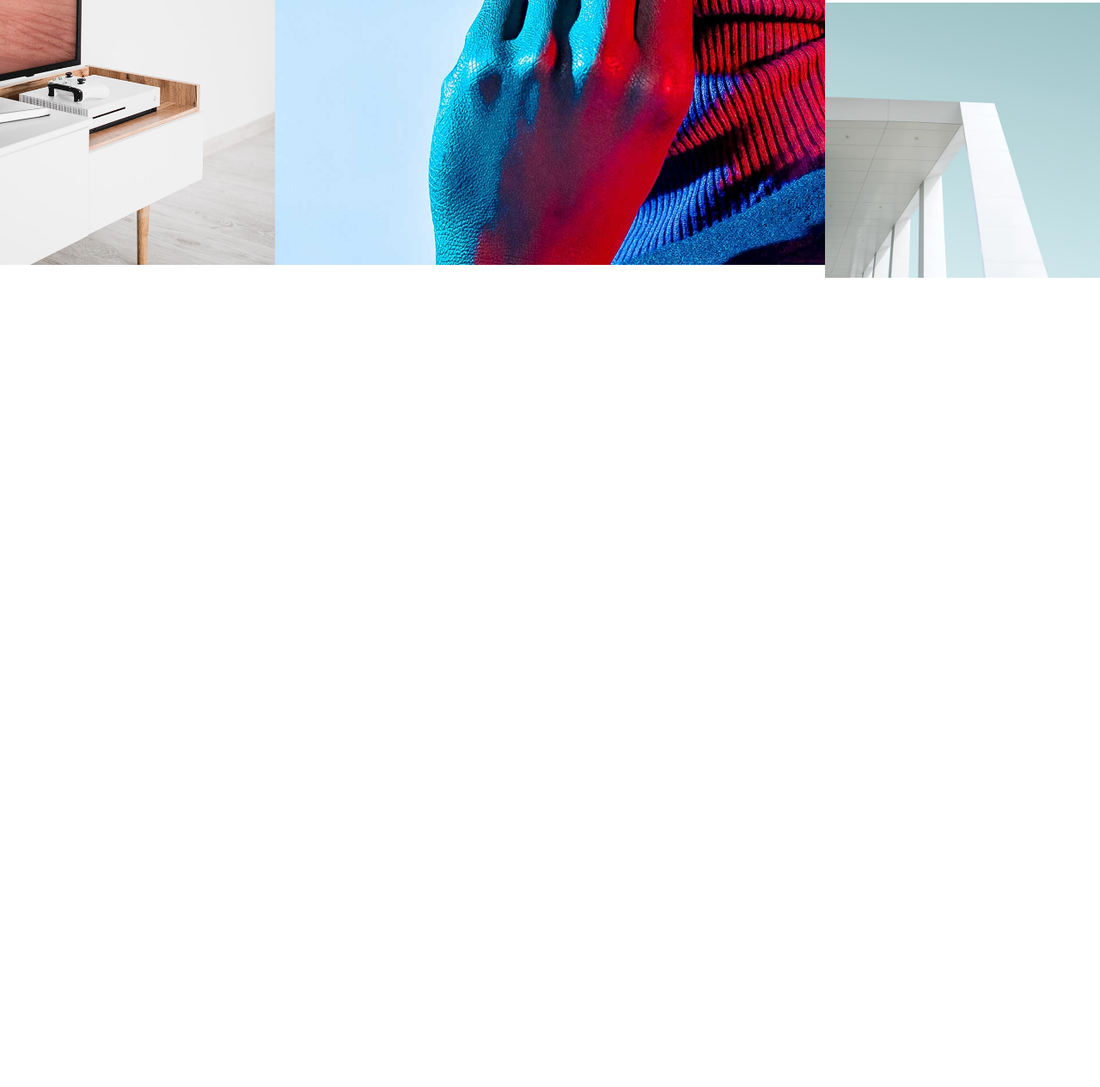
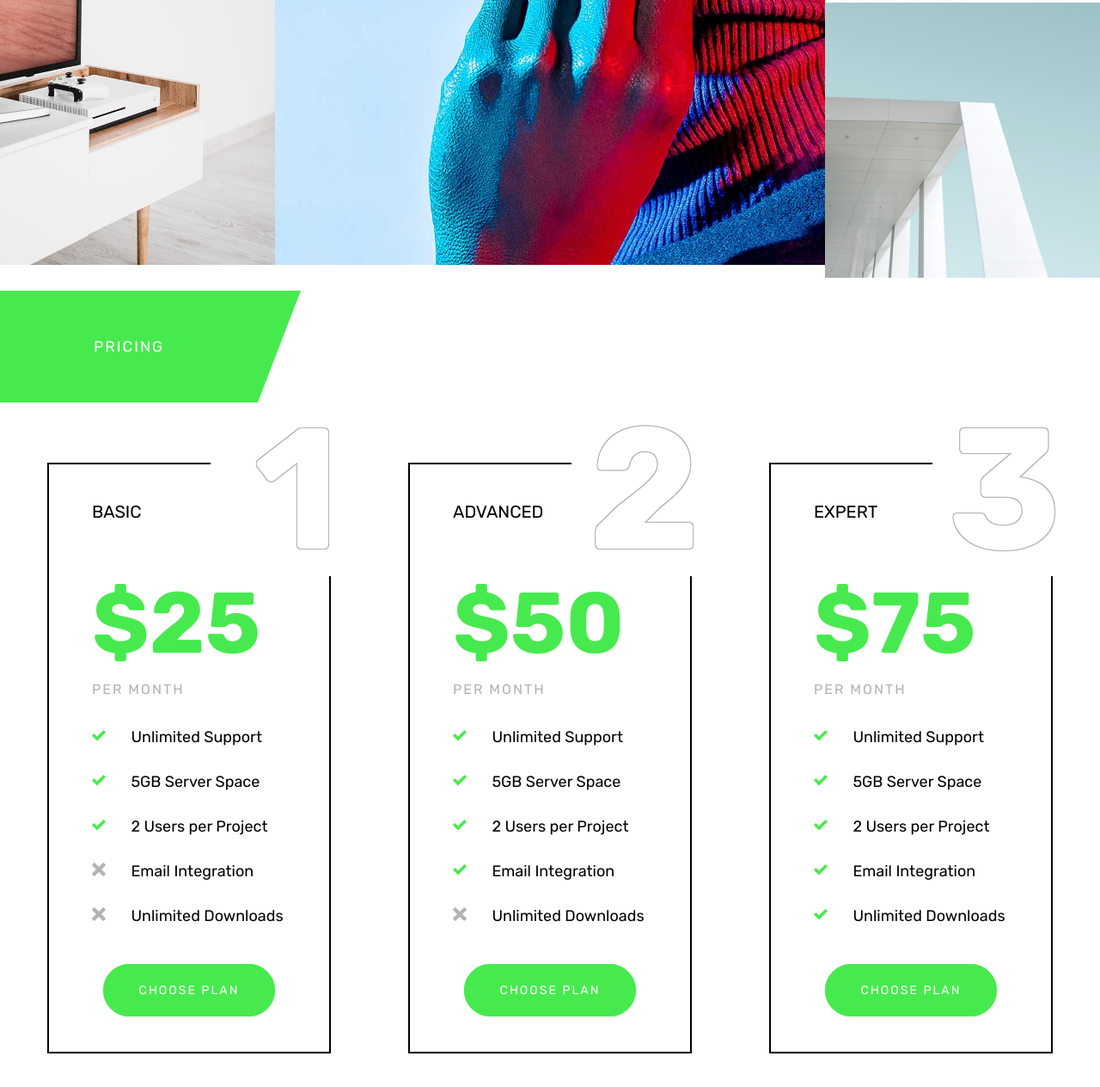
Before and after one commit to vyassuresh/Seppo, a website built with webpack: page src/index.html in a window 1280 px wide. Shown: the part 5304-6568 px from the top of the page at 86% size. Before the commit the page ends 5642 px from the top, so only its background shows below. Built offline with nearby package versions, Linux system fonts and the light colour scheme.

Commit message:
Completed pricing section

```diff
--- /dev/null
+++ b/src/css/components/_icons.scss
@@ -0,0 +1,15 @@
+.icon {
+  &__cross {
+    width: rem(16);
+    height: rem(16);
+    fill: $color-gray;
+    margin-right: rem(25);
+  }
+
+  &__checkmark {
+    width: rem(16);
+    height: rem(16);
+    fill: $color-primary;
+    margin-right: rem(25);
+  }
+}
--- /dev/null
+++ b/src/css/components/_pricing.scss
@@ -0,0 +1,49 @@
+.pricing {
+  &__item {
+    border: 2px solid $color-black;
+    padding: rem(40) rem(50) rem(60) rem(50);
+    position: relative;
+  }
+
+  &__title {
+    color: $color-black;
+    text-transform: uppercase;
+    font-size: rem(20);
+  }
+
+  &__num {
+    font-size: rem(200);
+    font-weight: 700;
+    color: $color-white;
+    line-height: 100%;
+    position: absolute;
+    top: rem(-70);
+    right: rem(-12);
+    z-index: 1;
+
+    &::before {
+      content: "";
+      width: rem(150);
+      height: 100%;
+      background-color: $color-white;
+      position: absolute;
+      top: 0;
+      right: 0;
+      z-index: -1;
+    }
+  }
+
+  &__price {
+    color: $color-primary;
+    font-size: rem(100);
+    font-weight: 700;
+    margin-top: rem(50);
+    line-height: 1.3;
+  }
+
+  &__feature {
+    list-style: none;
+    font-size: rem(18);
+    margin-bottom: rem(25);
+  }
+}
--- a/src/css/main.scss
+++ b/src/css/main.scss
@@ -12,8 +12,10 @@
 @import "layout/grid";
 
 @import "components/btn";
+@import "components/icons";
 @import "components/navigation";
 @import "components/section-title";
 @import "components/testimonials";
 @import "components/blog";
 @import "components/portfolio";
+@import "components/pricing";
--- a/src/css/pages/_home.scss
+++ b/src/css/pages/_home.scss
@@ -25,6 +25,7 @@
   background-image: url("../images/quote_image_01.jpg");
 }
 
-.section-news {
+.section-news,
+.section-pricing {
   padding-bottom: rem(120);
 }
--- a/src/index.html
+++ b/src/index.html
@@ -11,6 +11,18 @@
     />
   </head>
   <body>
+    <!-- SVG defs -->
+    <svg aria-hidden="true" style="position: absolute; width: 0; height: 0; overflow: hidden;" version="1.1" xmlns="http://www.w3.org/2000/svg" xmlns:xlink="http://www.w3.org/1999/xlink">
+<defs>
+<symbol id="icon-cross" viewBox="0 0 32 32">
+<path d="M31.708 25.708c-0-0-0-0-0-0l-9.708-9.708 9.708-9.708c0-0 0-0 0-0 0.105-0.105 0.18-0.227 0.229-0.357 0.133-0.356 0.057-0.771-0.229-1.057l-4.586-4.586c-0.286-0.286-0.702-0.361-1.057-0.229-0.13 0.048-0.252 0.124-0.357 0.228 0 0-0 0-0 0l-9.708 9.708-9.708-9.708c-0-0-0-0-0-0-0.105-0.104-0.227-0.18-0.357-0.228-0.356-0.133-0.771-0.057-1.057 0.229l-4.586 4.586c-0.286 0.286-0.361 0.702-0.229 1.057 0.049 0.13 0.124 0.252 0.229 0.357 0 0 0 0 0 0l9.708 9.708-9.708 9.708c-0 0-0 0-0 0-0.104 0.105-0.18 0.227-0.229 0.357-0.133 0.355-0.057 0.771 0.229 1.057l4.586 4.586c0.286 0.286 0.702 0.361 1.057 0.229 0.13-0.049 0.252-0.124 0.357-0.229 0-0 0-0 0-0l9.708-9.708 9.708 9.708c0 0 0 0 0 0 0.105 0.105 0.227 0.18 0.357 0.229 0.356 0.133 0.771 0.057 1.057-0.229l4.586-4.586c0.286-0.286 0.362-0.702 0.229-1.057-0.049-0.13-0.124-0.252-0.229-0.357z"></path>
+</symbol>
+<symbol id="icon-checkmark" viewBox="0 0 32 32">
+<path d="M27 4l-15 15-7-7-5 5 12 12 20-20z"></path>
+</symbol>
+</defs>
+    </svg>
+
     <!-- Navigation menu -->
     <header class="navigation">
       <nav class="navigation__menu">
@@ -234,5 +246,54 @@
         </div>
       </div>
     </section>
+
+    <!-- Pricing section -->
+    <section class="section-pricing">
+      <div class="section-title"><h3 class="heading-tertiary">Pricing</h3></div>
+      <div class="container pricing grid grid--auto">
+        <div class="pricing__item">
+          <span class="pricing__num text-outline">1</span>
+          <p class="pricing__title">Basic</p>
+          <p class="pricing__price">$25</p>
+          <p class="title-up title-up--gray">Per month</p>
+          <ul class="u-mt-30">
+            <li class="pricing__feature"><svg class="icon icon__checkmark"><use xlink:href="#icon-checkmark"></use></svg> Unlimited Support</li>
+            <li class="pricing__feature"><svg class="icon icon__checkmark"><use xlink:href="#icon-checkmark"></use></svg> 5GB Server Space</li>
+            <li class="pricing__feature"><svg class="icon icon__checkmark"><use xlink:href="#icon-checkmark"></use></svg> 2 Users per Project</li>
+            <li class="pricing__feature"><svg class="icon icon__cross"><use xlink:href="#icon-cross"></use></svg> Email Integration</li>
+            <li class="pricing__feature"><svg class="icon icon__cross"><use xlink:href="#icon-cross"></use></svg> Unlimited Downloads</li>
+          </ul>
+          <div class="u-mt-lg u-center"><a href="#" class="btn btn--primary">Choose Plan</a></div>
+        </div>
+        <div class="pricing__item">
+          <span class="pricing__num text-outline">2</span>
+          <p class="pricing__title">Advanced</p>
+          <p class="pricing__price">$50</p>
+          <p class="title-up title-up--gray">Per month</p>
+          <ul class="u-mt-30">
+            <li class="pricing__feature"><svg class="icon icon__checkmark"><use xlink:href="#icon-checkmark"></use></svg> Unlimited Support</li>
+            <li class="pricing__feature"><svg class="icon icon__checkmark"><use xlink:href="#icon-checkmark"></use></svg> 5GB Server Space</li>
+            <li class="pricing__feature"><svg class="icon icon__checkmark"><use xlink:href="#icon-checkmark"></use></svg> 2 Users per Project</li>
+            <li class="pricing__feature"><svg class="icon icon__checkmark"><use xlink:href="#icon-checkmark"></use></svg> Email Integration</li>
+            <li class="pricing__feature"><svg class="icon icon__cross"><use xlink:href="#icon-cross"></use></svg> Unlimited Downloads</li>
+          </ul>
+          <div class="u-mt-lg u-center"><a href="#" class="btn btn--primary">Choose Plan</a></div>
+        </div>
+        <div class="pricing__item">
+          <span class="pricing__num text-outline">3</span>
+          <p class="pricing__title">Expert</p>
+          <p class="pricing__price">$75</p>
+          <p class="title-up title-up--gray">Per month</p>
+          <ul class="u-mt-30">
+            <li class="pricing__feature"><svg class="icon icon__checkmark"><use xlink:href="#icon-checkmark"></use></svg> Unlimited Support</li>
+            <li class="pricing__feature"><svg class="icon icon__checkmark"><use xlink:href="#icon-checkmark"></use></svg> 5GB Server Space</li>
+            <li class="pricing__feature"><svg class="icon icon__checkmark"><use xlink:href="#icon-checkmark"></use></svg> 2 Users per Project</li>
+            <li class="pricing__feature"><svg class="icon icon__checkmark"><use xlink:href="#icon-checkmark"></use></svg> Email Integration</li>
+            <li class="pricing__feature"><svg class="icon icon__checkmark"><use xlink:href="#icon-checkmark"></use></svg> Unlimited Downloads</li>
+          </ul>
+          <div class="u-mt-lg u-center"><a href="#" class="btn btn--primary">Choose Plan</a></div>
+        </div>
+      </div>
+    </section>
   </body>
 </html>
--- a/webpack.config.js
+++ b/webpack.config.js
@@ -40,7 +40,7 @@ module.exports = {
         },
       },
       {
-        test: /\.scss$/i,
+        test: /\.s?css$/i,
         use: [
           {
             loader: MiniCssExtractPlugin.loader,
@@ -70,6 +70,18 @@ module.exports = {
           },
         ],
       },
+      {
+        test: /\.(woff(2)?|ttf|eot|svg)(\?[a-z0-9#=&.]+)?$/,
+        use: [
+          {
+            loader: "file-loader",
+            options: {
+              name: "[name].[ext]",
+              outputPath: "fonts/",
+            },
+          },
+        ],
+      },
     ],
   },
 
```
